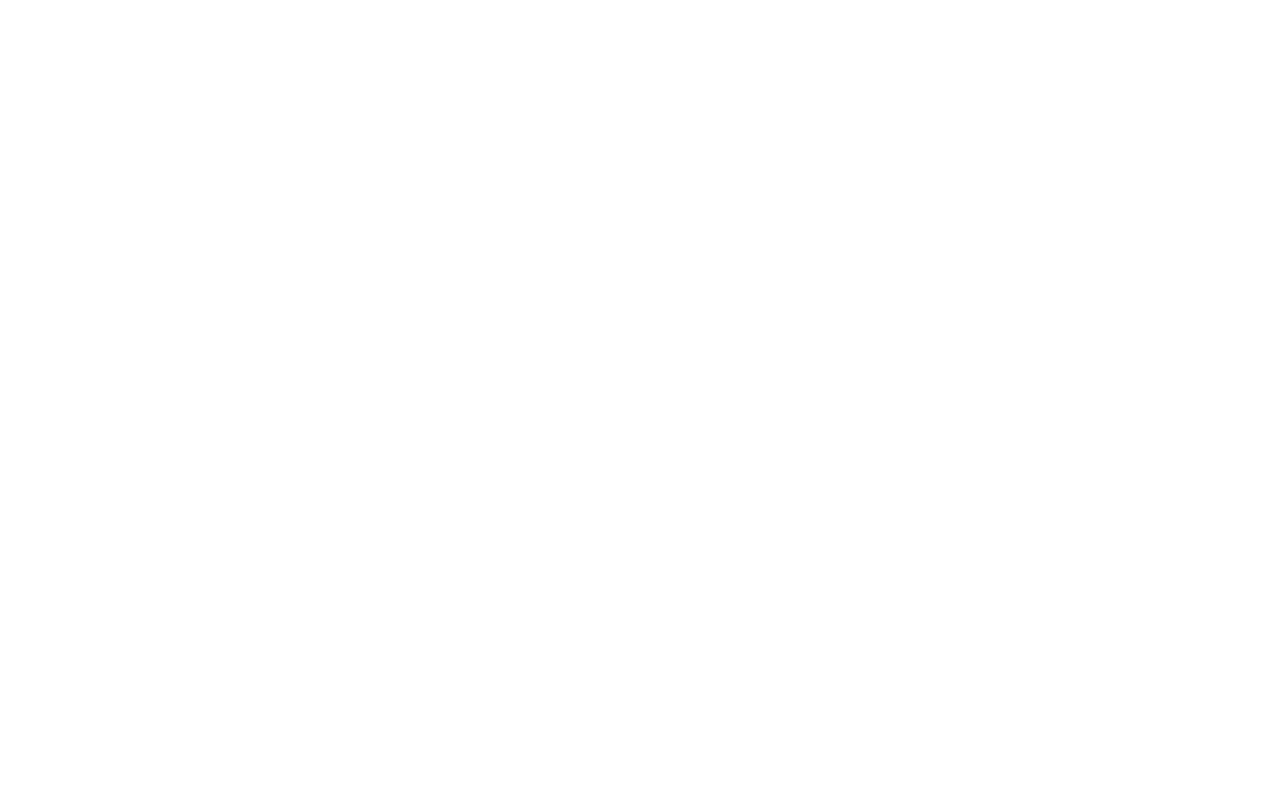
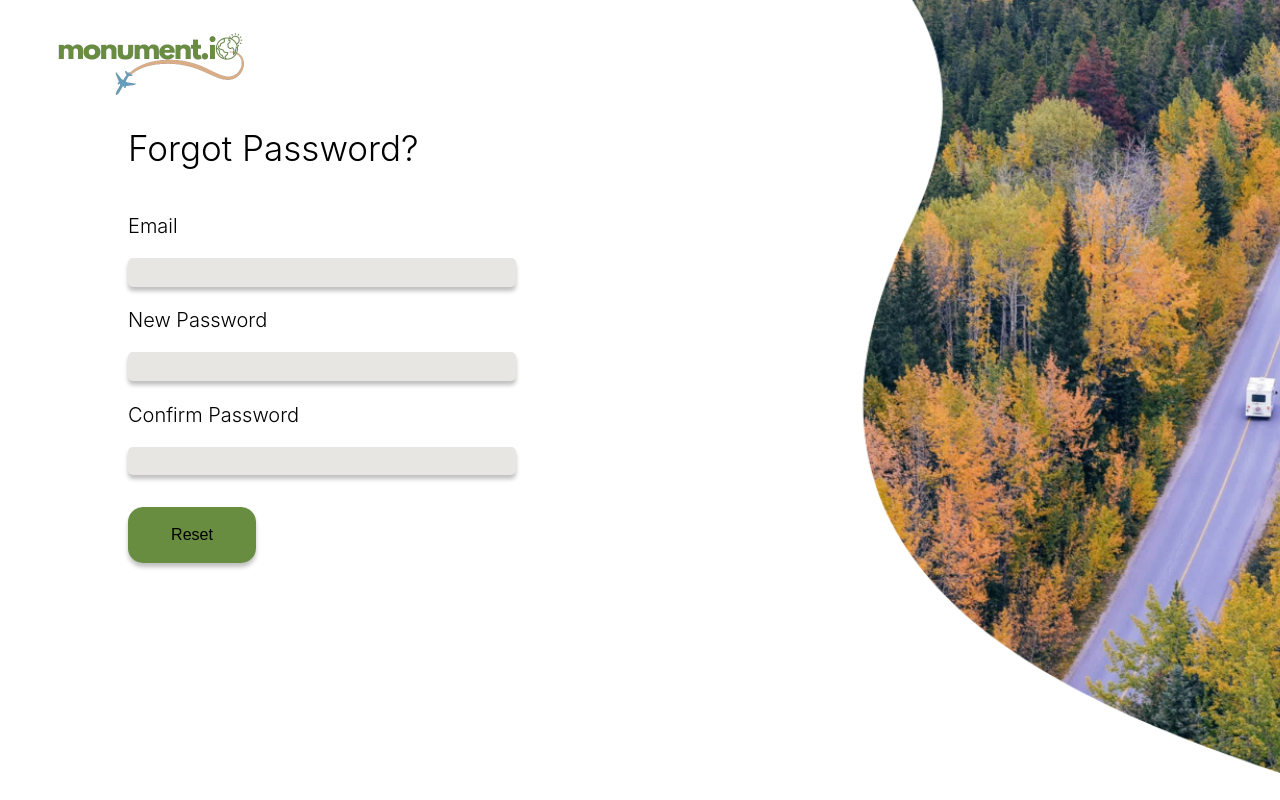
Before and after one commit to kaathryyn/2022_SIS_Team2, a React (Create React App) app in the folder client/: page /forgotpassword in a window 1280 px wide. Before the commit this address had no page. Built offline with nearby package versions, Linux system fonts and the light colour scheme.

Commit message:
Created page and added elements

```diff
--- a/client/src/App.js
+++ b/client/src/App.js
@@ -5,6 +5,7 @@
 import Login from "./Components/Login/Login.js";
 import Signup from "./Components/SignUp/Signup.js";
 import Navbar from "./Components/Navbar/sidebar.js";
+import ForgotPassword from "./Components/ForgotPassword/ForgotPassword.js";
 
 function App() {
   return (
@@ -39,6 +40,16 @@
             </div>
           }
         />
+          <Route
+          path="/forgotpassword"
+          element={
+            <div className="App">
+
+            <ForgotPassword/>
+
+            </div>
+          }
+        />
       </Routes>
     </BrowserRouter>
   );
--- /dev/null
+++ b/client/src/Components/ForgotPassword/ForgotPassword.css
@@ -0,0 +1,86 @@
+.forgot-div{
+    background-image:url("../../Assets/Background.svg");
+    background-size: cover;
+    width: 100%;
+    height: 100vh;
+    display: flex;
+    flex-direction: column;
+    text-align: left;
+}
+
+.main-logo{
+    width: 250px;
+    margin-left: 2%;
+    margin-top: 2%;
+}
+
+.forgot-card{
+    display: flex;
+    flex-direction: column;
+    width: 50%;
+    margin-left: 10%;
+}
+
+.forgot-form{
+    display: flex;
+    flex-direction: column;
+    width: 100%;
+}
+
+.forgot-header{
+    font-weight: 350;
+    font-size: 35px;
+    color: black;
+}
+
+.email-div{
+    margin-top: 0.1em;
+}
+
+.email-label{
+    font-weight: 300;
+    font-size: 20px;
+    color: black;
+}
+
+.forgot-input-field{
+    background: #E8E6E2;
+    box-shadow: 0px 4px 4px rgba(0, 0, 0, 0.25);
+    border-radius: 5px;
+    border: none;
+    width: 60%;
+    height: 2em;
+}
+
+.new-password-div{
+    margin-top: 0.1em;
+}
+
+.new-password-label{
+    font-weight: 300;
+    font-size: 20px;
+    color: black;
+}
+
+.confirm-password-div{
+    margin-top: 0.1em;
+}
+
+.confirm-password-label{
+    font-weight: 300;
+    font-size: 20px;
+    color: black;
+}
+
+.reset-button{
+    background-color: #688C40;
+    box-shadow: 0px 4px 4px rgba(0, 0, 0, 0.25);
+    border: none;
+    border-radius: 15px;
+    color: black;
+    width: 20%;
+    height: 3.5em;
+    font-size: 1em;
+    font-weight: 200;
+    margin-top: 5%;
+}
--- /dev/null
+++ b/client/src/Components/ForgotPassword/ForgotPassword.js
@@ -0,0 +1,35 @@
+import "./ForgotPassword.css";
+
+import logo from "../../Assets/Main-Logo.png";
+
+function ForgotPassword(){
+    return(
+        <div className="forgot-div">
+            <img
+                    alt="Main Logo"
+                    src={logo}
+                    className="main-logo"
+            ></img>
+            <div className="forgot-card">
+                <form className="forgot-form">
+                    <h1 className="forgot-header">Forgot Password?</h1>
+                    <div className="email-div">
+                        <h3 className="email-label">Email</h3>
+                        <input className="forgot-input-field"></input>
+                    </div>
+                    <div className="new-password-div">
+                        <h3 className="new-password-label">New Password</h3>
+                        <input className="forgot-input-field"></input>
+                    </div>
+                    <div className="confirm-password-div">
+                        <h3 className="confirm-password-label"> Confirm Password</h3>
+                        <input className="forgot-input-field"></input>
+                    </div>
+                    <button className="reset-button">Reset</button>
+                </form>
+            </div>
+        </div>
+    )
+}
+
+export default ForgotPassword;
--- a/client/src/Components/Login/Login.js
+++ b/client/src/Components/Login/Login.js
@@ -1,4 +1,5 @@
 import "./Login.css";
+import { Link } from "react-router-dom";
 
 import logo from "../../Assets/Main-Logo.png";
 
@@ -25,8 +26,9 @@
                         <input className="input-field">
 
                         </input>
-                        <h3 className="forgot-password">Forgot Password?</h3>
                     </div>
+                        <Link to="/forgotpassword"
+                        className="forgot-password"> Forgot Password?</Link>
                     <div className="button-div">
                         <button className="login-button">Login</button>
                         <button className="register-button" onClick={() => props.history.push("/signup")}>Register</button>
```
